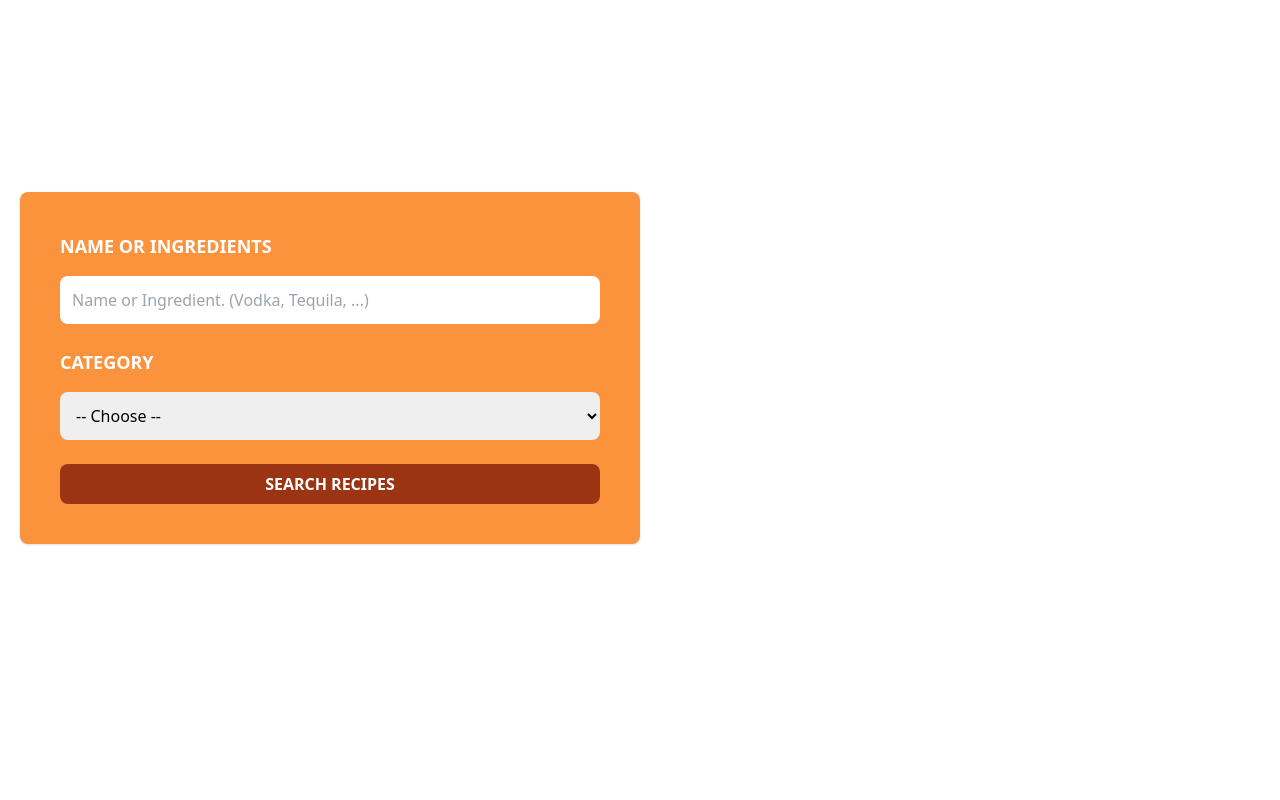
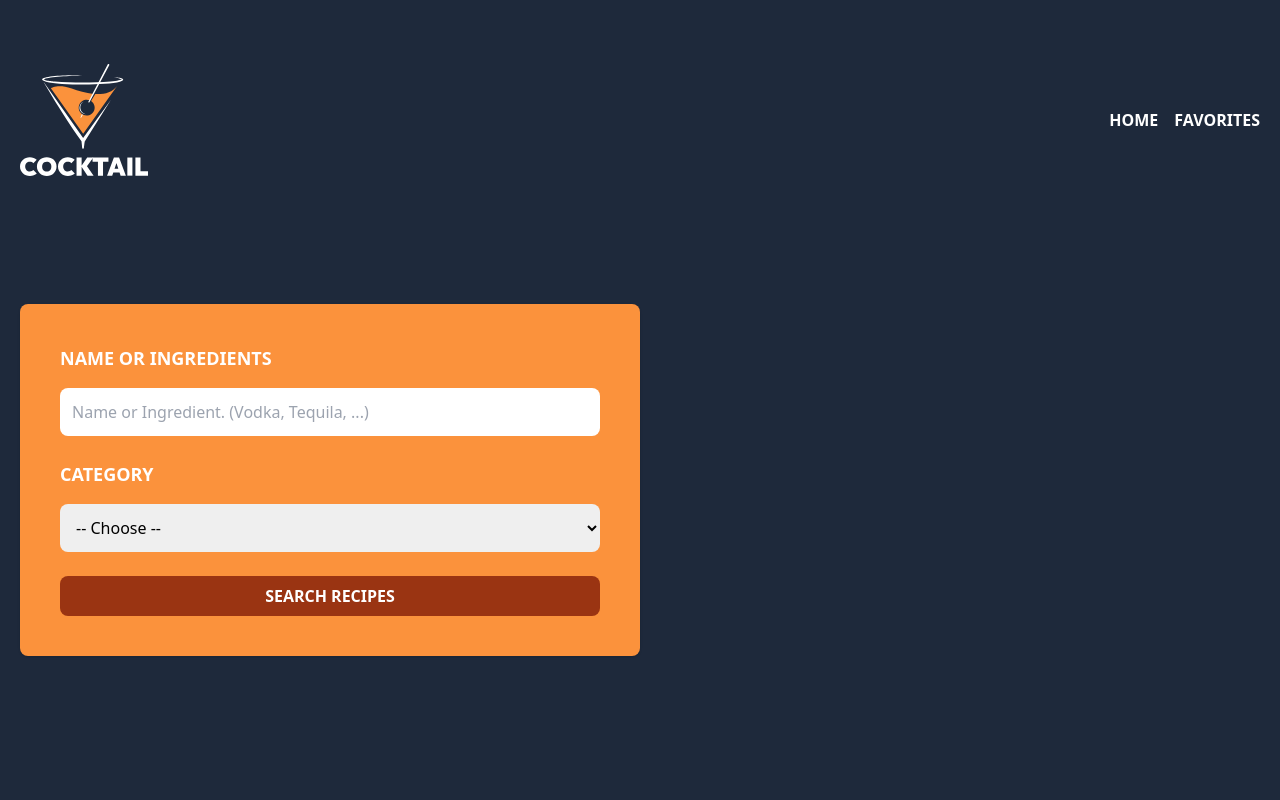
Before and after one commit to juaamol/drinks-recipes, a Vue app: page / in a window 1280 px wide. Shown: the top 800 px of the page. Built offline with nearby package versions, Linux system fonts and the light colour scheme.

Commit message:
Add routes

```diff
--- a/src/App.vue
+++ b/src/App.vue
@@ -1,9 +1,13 @@
 <script setup>
-import Header from './components/Header.vue'
+import { RouterView } from 'vue-router'
+import SearchHeader from './components/SearchHeader.vue'
 </script>
 
 <template>
-  <Header></Header>
+  <SearchHeader></SearchHeader>
+  <main class="container mx-auto mt-10">
+    <RouterView />
+  </main>
 </template>
 
 <style scoped></style>
--- a/src/components/Header.vue
+++ b/src/components/SearchHeader.vue
@@ -1,9 +1,33 @@
-<script setup></script>
+<script setup>
+import { RouterLink } from 'vue-router'
+</script>
 
 <template>
-  <header>
+  <header class="bg-slate-800">
     <div class="mx-auto container px-5 py-16">
-      <div></div>
+      <div class="flex justify-between items-center">
+        <div>
+          <RouterLink :to="{ name: 'home' }">
+            <img class="w-32" src="/img/logo.svg" alt="Logo" />
+          </RouterLink>
+        </div>
+        <nav class="flex gap-4">
+          <RouterLink
+            class="text-white uppercase font-bold"
+            :to="{ name: 'home' }"
+            active-class="text-orange-500"
+          >
+            Home
+          </RouterLink>
+          <RouterLink
+            class="text-white uppercase font-bold"
+            :to="{ name: 'favorites' }"
+            active-class="text-orange-500"
+          >
+            Favorites
+          </RouterLink>
+        </nav>
+      </div>
       <form class="md:w-1/2 2xl:w-1/3 bg-orange-400 my-32 p-10 rounded-lg shadow space-y-6">
         <div class="space-y-4">
           <label for="ingredient" class="block text-white uppercase font-extrabold text-lg">
--- a/src/router/index.js
+++ b/src/router/index.js
@@ -1,8 +1,20 @@
 import { createRouter, createWebHistory } from 'vue-router'
+import HomeView from '../views/HomeView.vue'
 
 const router = createRouter({
   history: createWebHistory(import.meta.env.BASE_URL),
-  routes: []
+  routes: [
+    {
+      path: '/',
+      name: 'home',
+      component: HomeView
+    },
+    {
+      path: '/favorites',
+      name: 'favorites',
+      component: () => import('../views/FavoritesView.vue')
+    }
+  ]
 })
 
 export default router
--- /dev/null
+++ b/src/views/FavoritesView.vue
@@ -0,0 +1,7 @@
+<script setup></script>
+
+<template>
+  <h1 class="text-6xl font-extrabold">Favorites</h1>
+</template>
+
+<style scoped></style>
--- /dev/null
+++ b/src/views/HomeView.vue
@@ -0,0 +1,7 @@
+<script setup></script>
+
+<template>
+  <h1 class="text-6xl font-extrabold">Recipes</h1>
+</template>
+
+<style scoped></style>
```
Also changed, not shown: public/img/bg.jpg (added), public/img/logo.svg (added).
